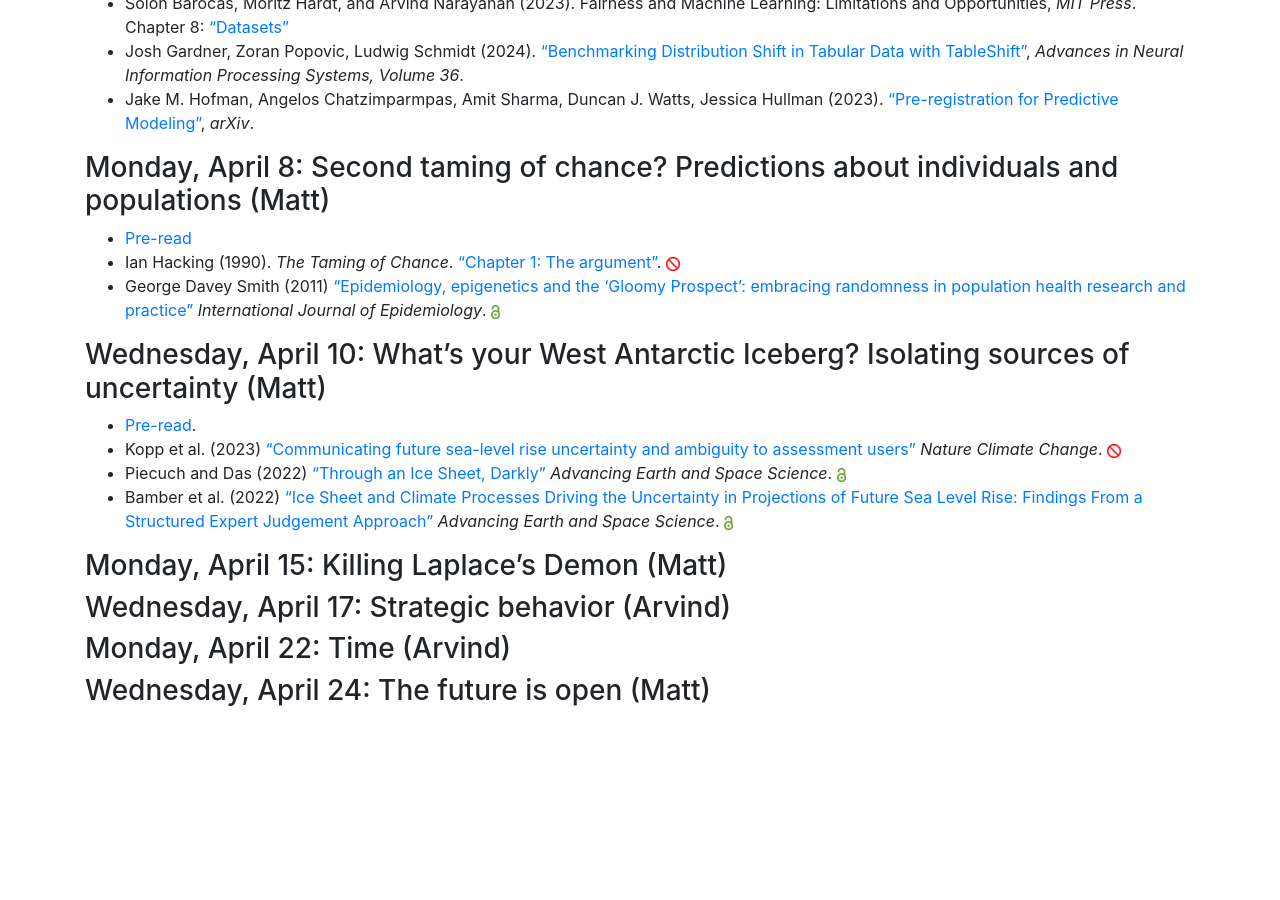
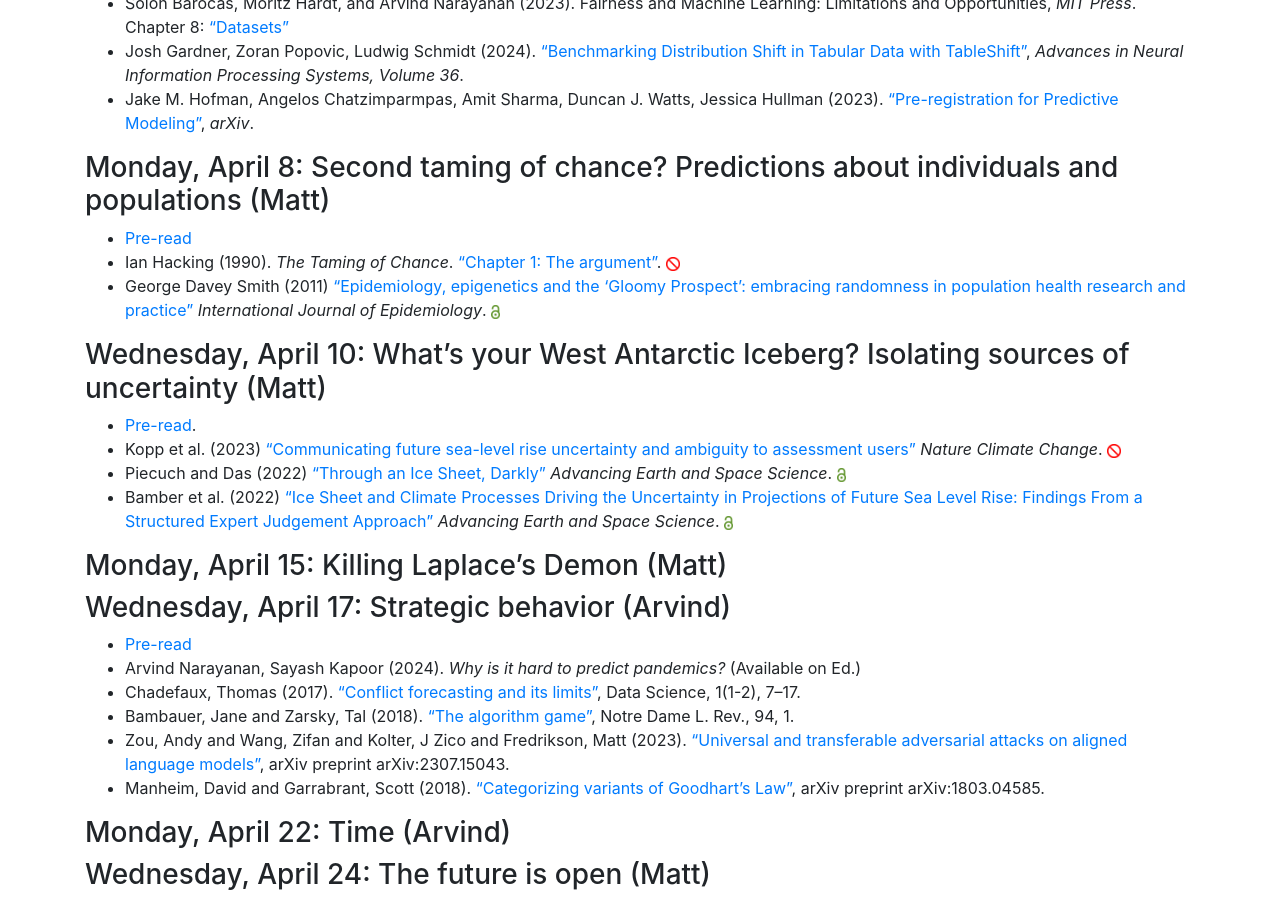
Before and after one commit to msalganik/soc555-cos598J_s2024, a Jekyll site: the page built from readings.md, in a window 1280 px wide and 900 px high, scrolled down 3865 px. Built offline with Jekyll 4.4.1, drawn with Linux system fonts in a browser that asks for light colours; comment, search, counter and statistics services are not loaded; before the commit the page ends 4581 px from its top, so only the background shows below that.

Commit message:
strategic

```diff
--- a/readings.md
+++ b/readings.md
@@ -182,6 +182,13 @@ No required reading before class.
 ### Monday, April 15: Killing Laplace's Demon (Matt)
 
 ### Wednesday, April 17: Strategic behavior (Arvind)
+- [Pre-read](https://docs.google.com/document/d/e/2PACX-1vSMyjJRvllbhjBRy2F9KodeoBwO0E314hBCpfpTwKfDgq6oB7WFF7_g3ijhacWgneeOrkjGlQjDPYBM/pub)
+- Arvind Narayanan, Sayash Kapoor (2024). _Why is it hard to predict pandemics?_ (Available on Ed.)
+- Chadefaux, Thomas (2017). ["Conflict forecasting and its limits"](https://content.iospress.com/articles/data-science/ds002), Data Science, 1(1-2), 7–17.
+- Bambauer, Jane and Zarsky, Tal (2018). ["The algorithm game"](https://scholarship.law.nd.edu/ndlr/vol94/iss1/1/), Notre Dame L. Rev., 94, 1.
+- Zou, Andy and Wang, Zifan and Kolter, J Zico and Fredrikson, Matt (2023). ["Universal and transferable adversarial attacks on aligned language models"](https://arxiv.org/abs/2307.15043), arXiv preprint arXiv:2307.15043.
+- Manheim, David and Garrabrant, Scott (2018). ["Categorizing variants of Goodhart's Law"](https://arxiv.org/abs/1803.04585), arXiv preprint arXiv:1803.04585.
+
 
 ### Monday, April 22: Time (Arvind)
 
```
